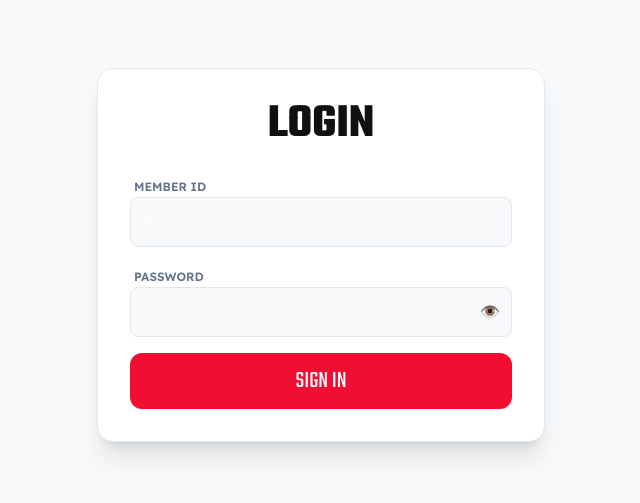
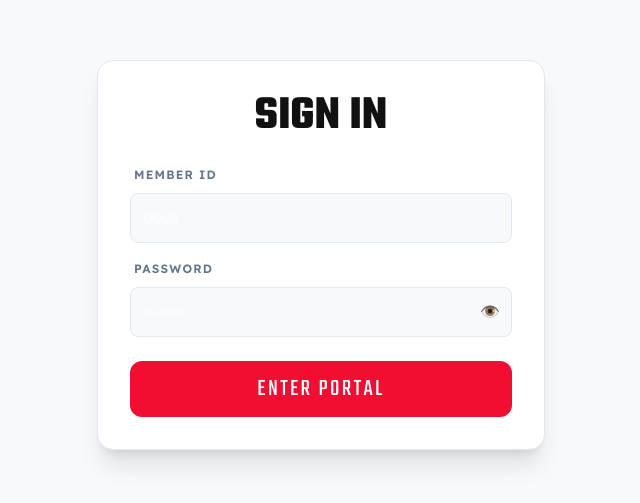
Before and after one commit to Fabshkiee/Project-E-Web-Management-System, a Next.js app: page /login in a window 1280 px wide. Shown: the part 145-648 px from the top of the page, without its empty margins (319-959 px from the left). Built offline with nearby package versions, Linux system fonts and the light colour scheme; no server answers.

Commit message:
refactor: semantic HTML

```diff
--- a/app/dashboard/page.tsx
+++ b/app/dashboard/page.tsx
@@ -1,8 +1,8 @@
 export default function Dashboard() {
   return (
-    <div>
+    <main>
       <h1>Dashboard</h1>
       <p>Welcome to the Staff Management Dashboard.</p>
-    </div>
+    </main>
   );
 }
--- a/app/login/page.tsx
+++ b/app/login/page.tsx
@@ -79,55 +79,58 @@ export default function Login() {
   };
 
   return (
-    <div className="min-h-screen bg-background flex items-center justify-center p-4">
-      <div className="w-full max-w-md bg-surface border border-stroke rounded-2xl p-8 shadow-xl">
-        <h1 className="h2-b text-center mb-6">LOGIN</h1>
+    <main className="min-h-screen bg-background flex items-center justify-center p-4">
+      <section className="w-full max-w-md bg-surface border border-stroke rounded-2xl p-8 shadow-xl">
+        <h1 className="h2-b text-center mb-6 uppercase">Sign In</h1>
 
         <form onSubmit={handleLogin} className="space-y-4">
-          <div>
-            <label className="p-xs-sb text-muted uppercase ml-1">
+          <div className="flex flex-col gap-2">
+            <label className="p-xs-sb text-muted uppercase tracking-widest pl-1">
               Member ID
             </label>
             <input
               required
-              className="w-full bg-background border border-stroke rounded-lg p-3 text-white focus:border-primary outline-none"
+              className="w-full bg-background border border-stroke rounded-lg p-3 text-white focus:border-primary outline-none transition-all"
               placeholder="0001"
               onChange={(e) => setLoginId(e.target.value)}
             />
           </div>
-          <div className="relative">
-            <label className="p-xs-sb text-muted uppercase ml-1">
+
+          <div className="flex flex-col gap-2 relative">
+            <label className="p-xs-sb text-muted uppercase tracking-widest pl-1">
               Password
             </label>
             <input
               required
               type={showPassword ? "text" : "password"}
-              className="w-full bg-background border border-stroke rounded-lg p-3 text-white focus:border-primary outline-none"
+              className="w-full bg-background border border-stroke rounded-lg p-3 text-white focus:border-primary outline-none transition-all pr-12"
               placeholder="••••••••"
               onChange={(e) => setPassword(e.target.value)}
             />
             <button
               type="button"
-              className="absolute right-3 top-9 text-muted hover:text-white"
+              className="absolute right-3 top-10 text-muted hover:text-white transition-colors"
               onClick={() => setShowPassword(!showPassword)}
             >
               {showPassword ? "🙈" : "👁️"}
             </button>
           </div>
+
           {error && (
-            <p className="text-primary text-sm text-center font-medium">
+            <p className="text-primary text-sm text-center font-medium bg-primary/10 py-2 rounded-lg border border-primary/20">
               {error}
             </p>
           )}
+
           <button
             type="submit"
             disabled={loading}
-            className="w-full bg-primary text-white font-teko text-2xl py-3 rounded-xl disabled:opacity-50 hover:brightness-110 transition-all uppercase"
+            className="w-full bg-primary text-white font-teko text-2xl py-3 rounded-xl disabled:opacity-50 hover:brightness-110 transition-all uppercase tracking-widest mt-2"
           >
-            {loading ? "Signing In..." : "Sign In"}
+            {loading ? "Verifying..." : "Enter Portal"}
           </button>
         </form>
-      </div>
-    </div>
+      </section>
+    </main>
   );
 }
--- a/app/portal/page.tsx
+++ b/app/portal/page.tsx
@@ -1,7 +1,8 @@
 export default function Portal() {
   return (
-    <div>
+    <main>
       <h1>Portal</h1>
-    </div>
+      <p>Welcome to your personal fitness portal.</p>
+    </main>
   );
 }
```
